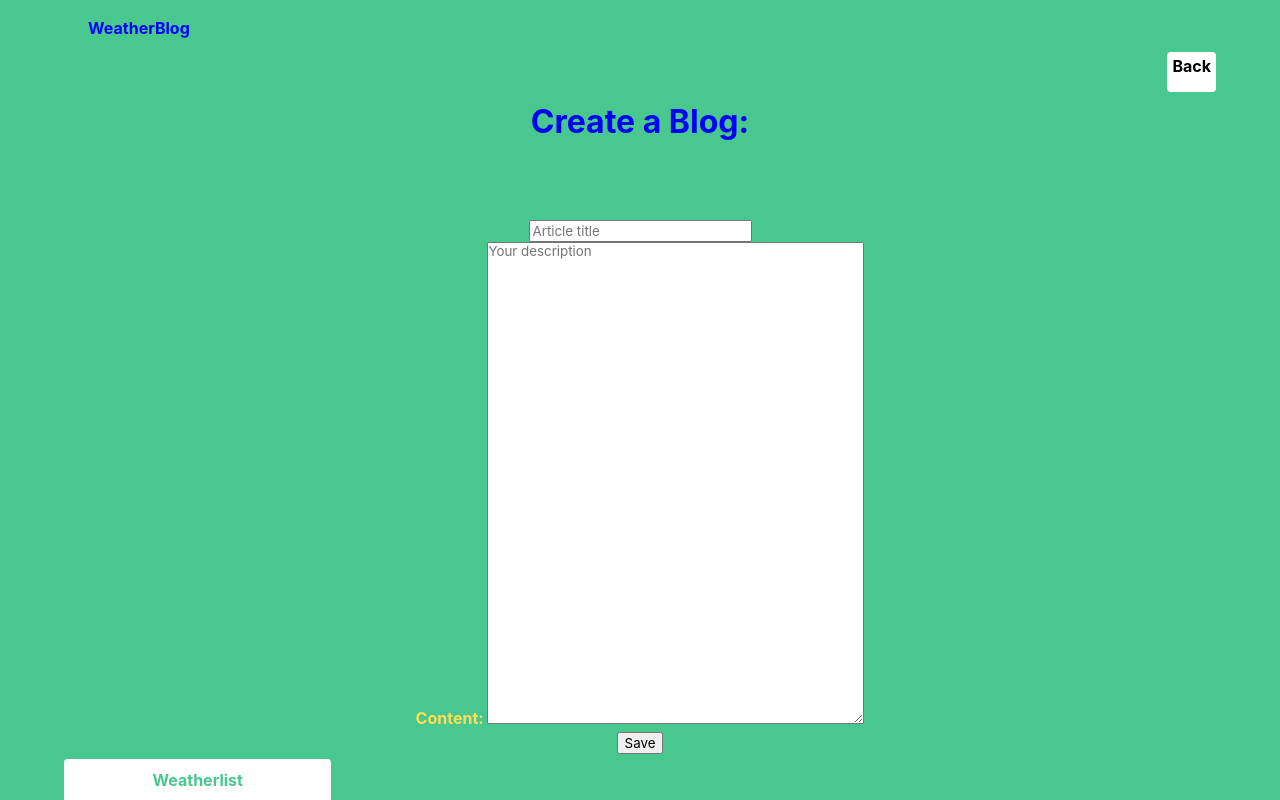
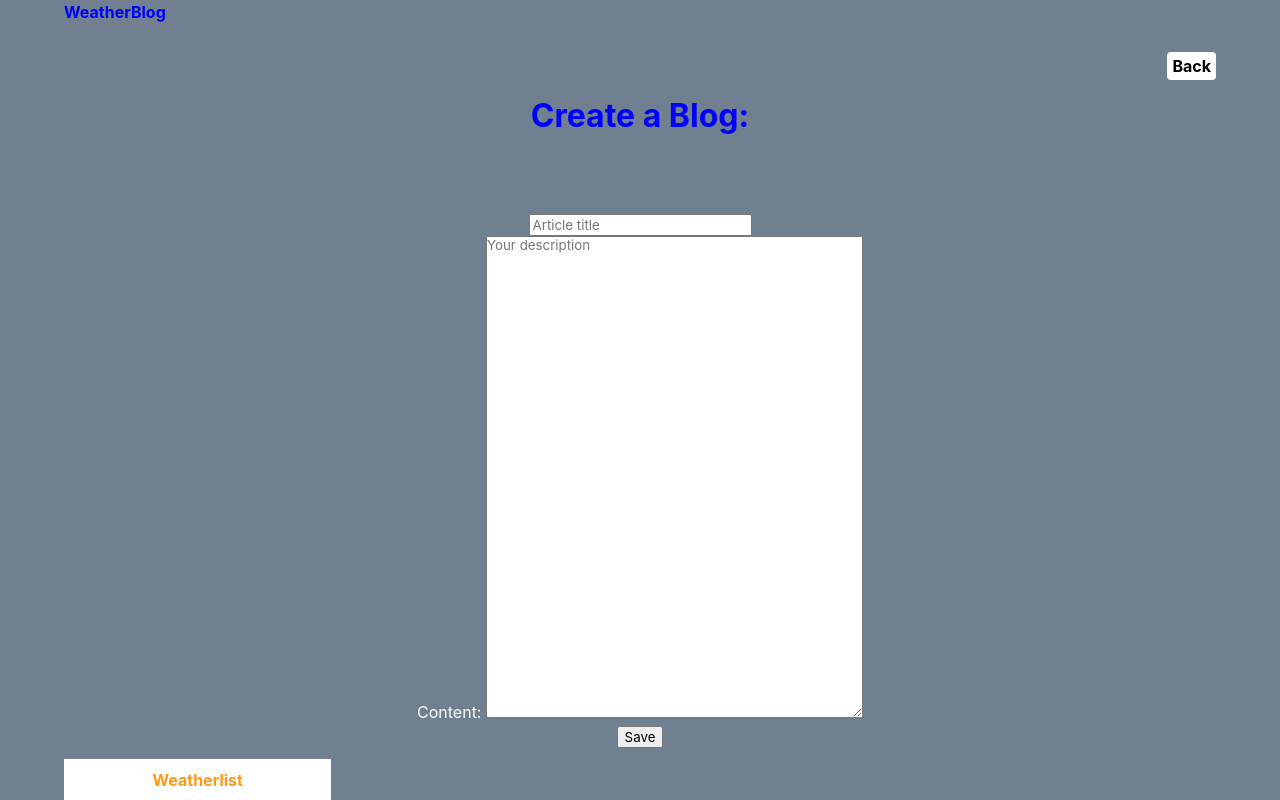
Before and after one commit to paulkeller8794/weather, a Django app: page /blog/createArticle/ in a window 1280 px wide. Run offline with Django 3.2, Linux system fonts and the light colour scheme; some libraries are stand-ins or nearby versions.

Commit message:
onlineonline

```diff
--- a/blog/static/styleblog.css
+++ b/blog/static/styleblog.css
@@ -1,2 +1,7 @@
 .hd{color:blue; font-weight: bold; font-size: 1rem;}
-.hero.is-success{color:#ffdd57; font-weight: bold; font-size: 1rem;}
+.foo{color:#FF8C00; background-color: white; font-weight: bold; font-size: 1rem;}
+.hero.is-success {
+    background-color: slategray;
+    color: #fff;}
+
+.nav{padding: 0rem 0rem;line-height: 1.5;position:relative;}
--- a/blog/templates/blog/base_two.html
+++ b/blog/templates/blog/base_two.html
@@ -5,14 +5,14 @@
 <section class="hero is-success is-fullheight">
   <!-- Hero head: will stick at the top -->
   <div class="hero-head">
+
     <head class="navbar">
       <div class="container">
         <div class="navbar-brand">
-          <a class ="navbar-item">
+          <a class ="nav">
               <h1  class="hd">
     <a href="http://127.0.0.1:8000/blog/"
-                    style="  text-align:center;text-decoration:none;"/>WeatherBlog</a>
-</h1>
+                    style="  text-align:center;text-decoration:none;"/>WeatherBlog</h1></a>
 
           </a>
           <span class="navbar-burger burger" data-target="navbarMenuHeroC">
@@ -24,7 +24,7 @@
 
         <div id="navbarMenuHeroC" class="navbar-menu">
           <div class="navbar-end">
-            <a class="navbar-item">
+            <a class="nav">
              {% block navbar %}
                 {% endblock %}
             </a>
@@ -57,7 +57,7 @@
     <nav class="tabs is-boxed is-fullwidth">
       <div class="container">
              <ul>
-          <li class="is-active" style="color = red;"><a href="http://127.0.0.1:8000/"/>Weatherlist</a></li>
+          <li class="foo" ><a href="http://127.0.0.1:8000/"/>Weatherlist</a></li>
           <li><a></a></li>
           <li><a></a></li>
           <li><a></a></li>
```
